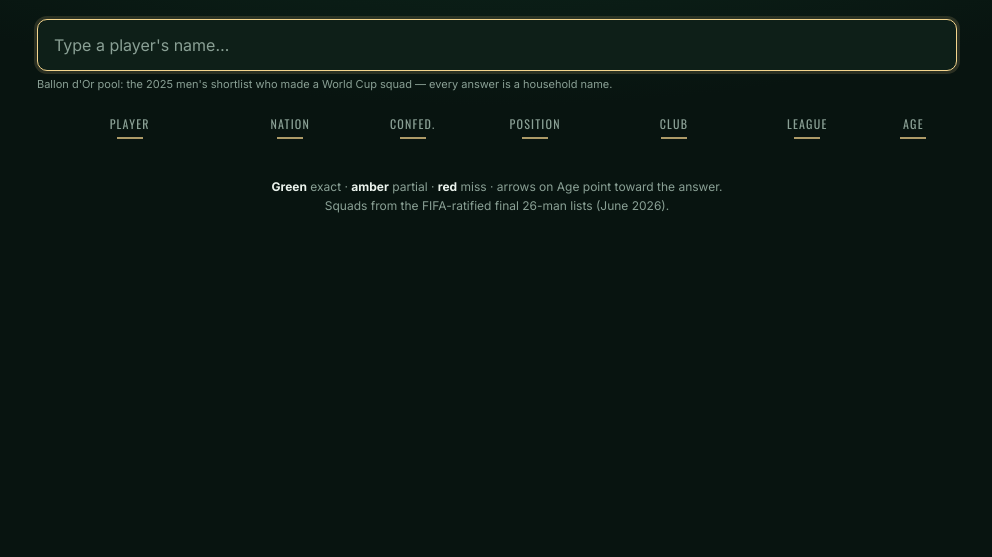
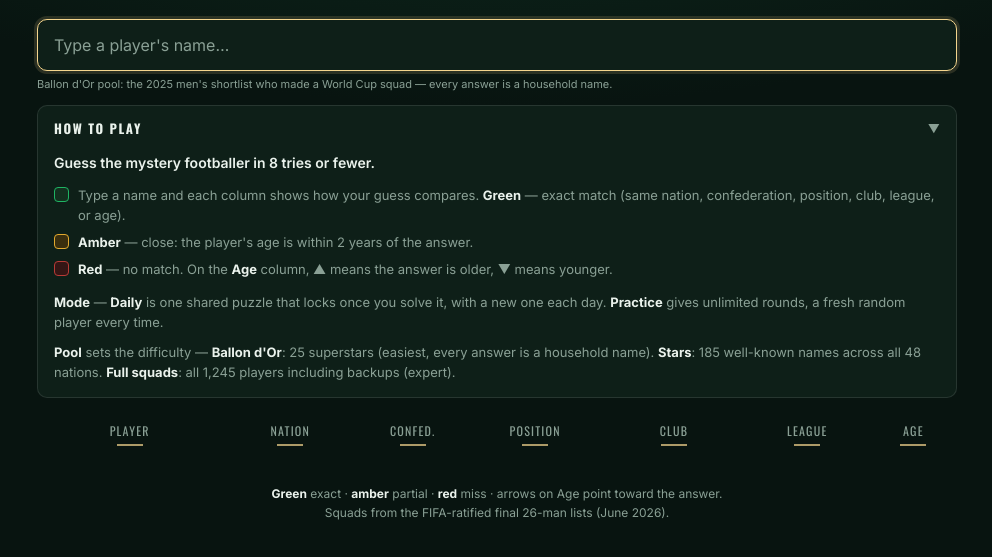
Before and after one commit to jkliszczak/footle, a plain HTML site: page index.html in a window 1280 px wide. Shown: the part 167-724 px from the top of the page, without its empty margins (143-1135 px from the left). Drawn offline with nearby package versions, Linux system fonts and the light colour scheme.

Commit message:
Add How to Play collapsible section

```diff
--- a/index.html
+++ b/index.html
@@ -94,6 +94,23 @@
   footer{margin-top:28px;color:var(--muted);font-size:12px;text-align:center;line-height:1.6}
   footer b{color:var(--text)}
   .pool-note{font-size:11px;color:var(--muted);margin-top:6px}
+  .howto{margin:14px 0 4px;border:1px solid var(--line);border-radius:var(--radius);background:var(--panel);overflow:hidden}
+  .howto-head{display:flex;align-items:center;justify-content:space-between;cursor:pointer;padding:12px 16px;user-select:none}
+  .howto-head h3{font-family:var(--display);text-transform:uppercase;letter-spacing:.12em;font-size:13px;margin:0;color:var(--text)}
+  .howto-head .chev{color:var(--muted);font-size:12px;transition:transform .2s}
+  .howto.collapsed .chev{transform:rotate(-90deg)}
+  .howto-body{padding:2px 16px 15px;font-size:13px;color:var(--muted);line-height:1.55}
+  .howto.collapsed .howto-body{display:none}
+  .howto-body .lead{color:var(--text);font-weight:600;margin:0 0 11px;font-size:14px}
+  .howto-body .legend{display:flex;flex-direction:column;gap:7px;margin:0 0 13px}
+  .howto-body .lg-row{display:flex;align-items:flex-start;gap:9px}
+  .howto-body .sw{flex:0 0 auto;width:15px;height:15px;border-radius:4px;margin-top:2px}
+  .howto-body .sw.g{background:var(--green-dim);border:1px solid var(--green)}
+  .howto-body .sw.a{background:var(--amber-dim);border:1px solid var(--amber)}
+  .howto-body .sw.r{background:var(--red-dim);border:1px solid var(--red)}
+  .howto-body .blk{margin:0 0 9px}
+  .howto-body .blk:last-child{margin-bottom:0}
+  .howto-body b{color:var(--text)}
   @media(max-width:560px){.title{font-size:26px}.tally .num{font-size:30px}.streak{margin-left:0;width:100%}}
 </style>
 </head>
@@ -127,6 +144,22 @@
       <div class="menu" id="menu" style="display:none"></div>
     </div>
     <div class="pool-note" id="pool-note"></div>
+  </div>
+
+  <div class="howto" id="howto">
+    <div class="howto-head" id="howto-toggle" role="button" tabindex="0" aria-expanded="true">
+      <h3>How to play</h3><span class="chev">&#9660;</span>
+    </div>
+    <div class="howto-body">
+      <p class="lead">Guess the mystery footballer in 8 tries or fewer.</p>
+      <div class="legend">
+        <div class="lg-row"><span class="sw g"></span><span>Type a name and each column shows how your guess compares. <b>Green</b> &mdash; exact match (same nation, confederation, position, club, league, or age).</span></div>
+        <div class="lg-row"><span class="sw a"></span><span><b>Amber</b> &mdash; close: the player's age is within 2 years of the answer.</span></div>
+        <div class="lg-row"><span class="sw r"></span><span><b>Red</b> &mdash; no match. On the <b>Age</b> column, &#9650; means the answer is older, &#9660; means younger.</span></div>
+      </div>
+      <p class="blk"><b>Mode</b> &mdash; <b>Daily</b> is one shared puzzle that locks once you solve it, with a new one each day. <b>Practice</b> gives unlimited rounds, a fresh random player every time.</p>
+      <p class="blk"><b>Pool</b> sets the difficulty &mdash; <b>Ballon d'Or</b>: 25 superstars (easiest, every answer is a household name). <b>Stars</b>: 185 well-known names across all 48 nations. <b>Full squads</b>: all 1,245 players including backups (expert).</p>
+    </div>
   </div>
 
   <div class="result" id="result">
@@ -366,6 +399,17 @@ $("pool-full").onclick=()=>setPool("full");
 $("play-again").onclick=()=>newRound();
 $("copy-btn").onclick=()=>{navigator.clipboard?.writeText($("share-box").textContent).then(()=>{$("copy-btn").textContent="Copied!";setTimeout(()=>$("copy-btn").textContent="Copy result",1500);});};
 
+/* ---- how to play panel ---- */
+function setHowto(open){
+  const h=$("howto"); if(!h)return;
+  h.classList.toggle("collapsed",!open);
+  $("howto-toggle").setAttribute("aria-expanded",open?"true":"false");
+  const s=loadSave(); s.howto=open?"open":"closed"; writeSave(s);
+}
+function collapseHowto(){ const h=$("howto"); if(h && !h.classList.contains("collapsed")) setHowto(false); }
+$("howto-toggle").onclick=()=>setHowto($("howto").classList.contains("collapsed"));
+$("howto-toggle").onkeydown=e=>{ if(e.key==="Enter"||e.key===" "){e.preventDefault();$("howto-toggle").click();} };
+
 /* ---- boot ---- */
 (function(){
   const s=loadSave();
@@ -376,6 +420,7 @@ $("copy-btn").onclick=()=>{navigator.clipboard?.writeText($("share-box").textCon
   $("pool-stars").setAttribute("aria-pressed",pool==="stars");
   $("pool-full").setAttribute("aria-pressed",pool==="full");
   newRound();
+  setHowto(guesses.length ? false : (s.howto!=="closed"));
 })();
 </script>
 </body>
```
